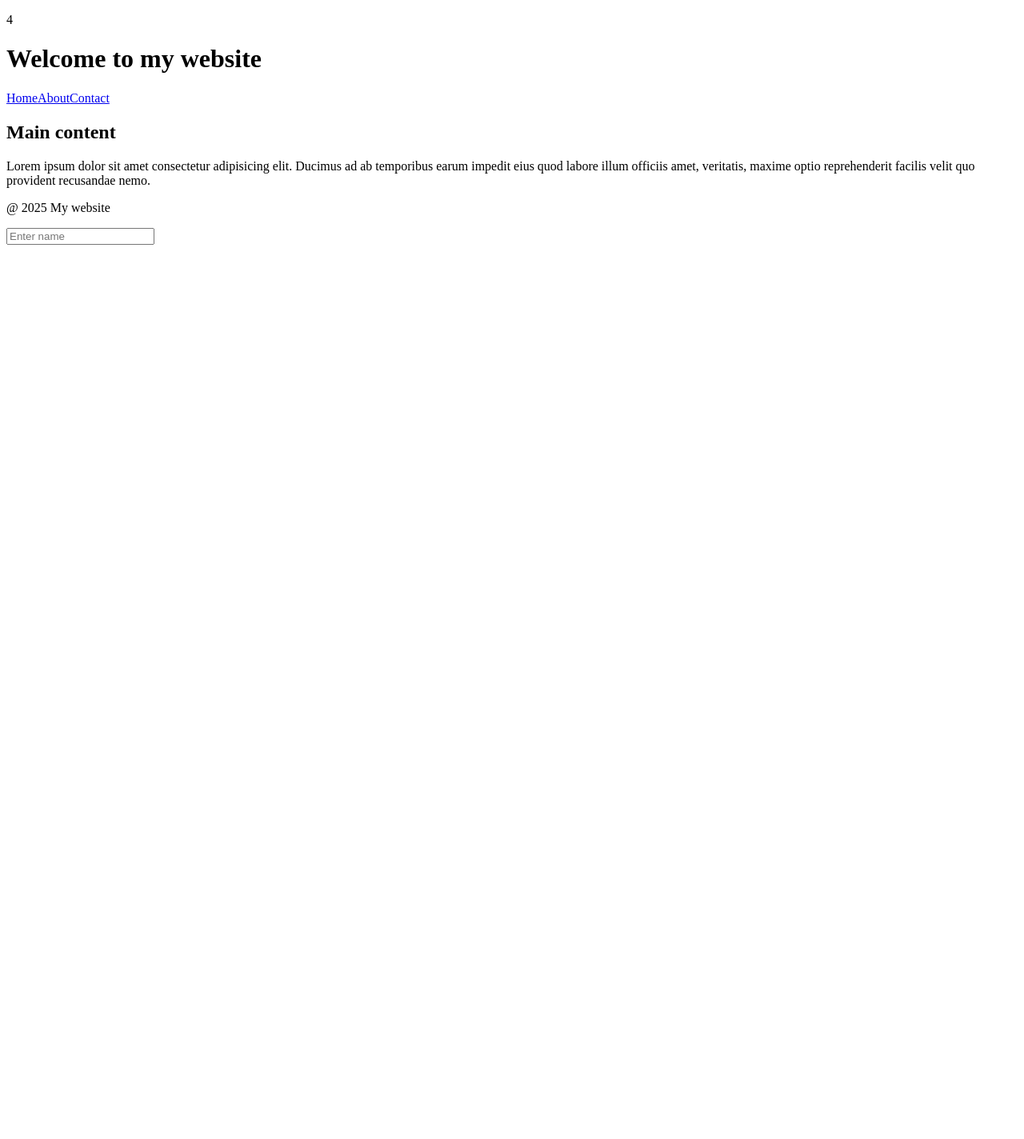
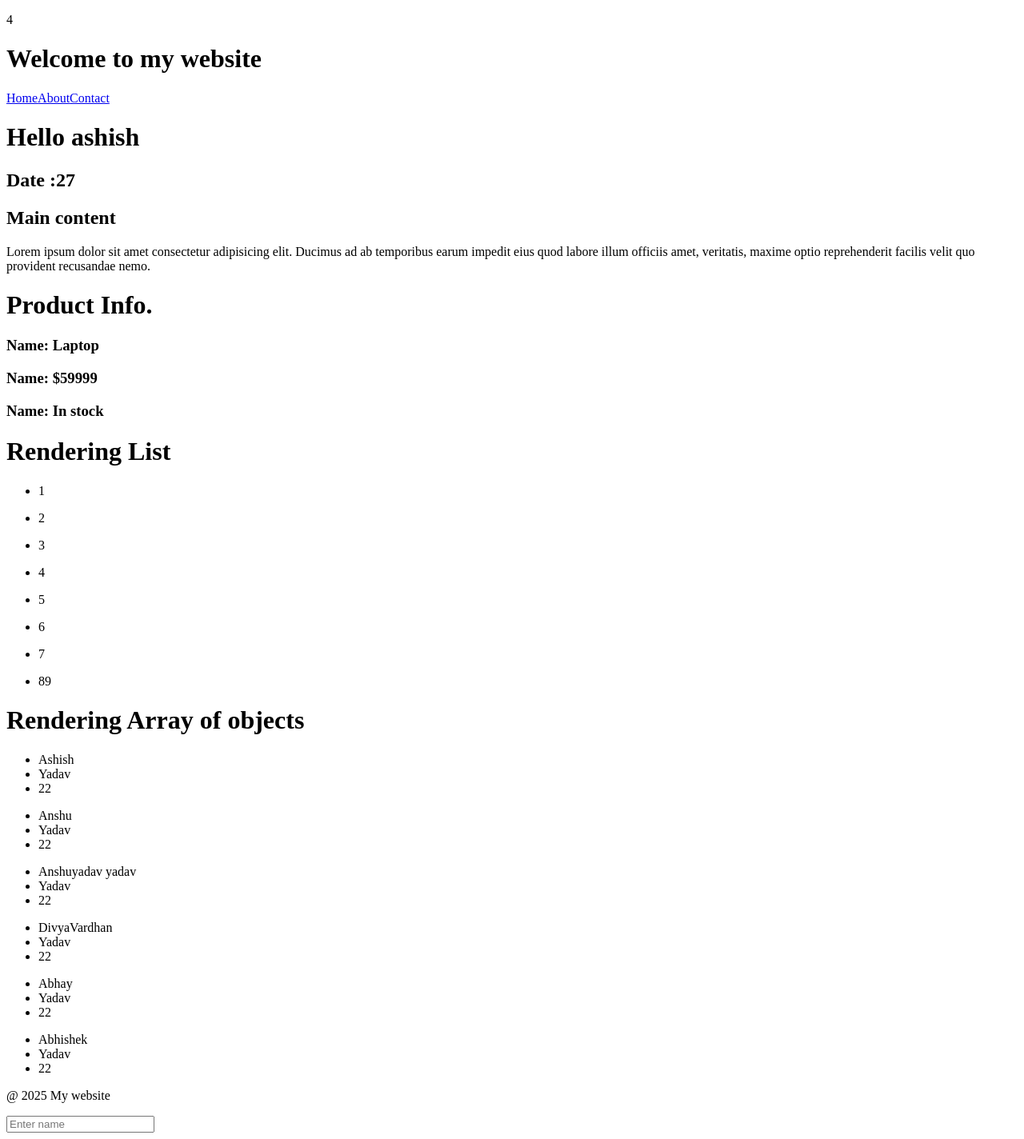
Before and after one commit to ashishyadav4368/React-Js, a React (Vite) app in the folder Day1/: page / in a window 1280 px wide. Shown: the whole page at 80% size. Before the commit the page ends 800 px from the top, so only its background shows below. Built offline with nearby package versions, Linux system fonts and the light colour scheme.

Commit message:
Add components: Greet, ProductInfor, RenderList, and RenderObject to App

```diff
--- a/Day1/src/App.jsx
+++ b/Day1/src/App.jsx
@@ -2,13 +2,22 @@ import React from "react";
 import Header from "./components/Header";
 import Footer from "./components/Footer";
 import MainContent from "./components/MainContent";
+import Greet from "./components/Greet";
+import ProductInfor from "./components/ProductInfor";
+import RenderList from "./components/RenderList";
+import RenderObject from "./components/RenderObject";
 
 const App = () => {
   return (
     <div>
       <p>{2 + 2}</p>
       <Header />
+      <Greet />
       <MainContent />
+
+      <ProductInfor />
+      <RenderList />
+      <RenderObject />
       <Footer />
     </div>
   );
--- a/Day1/src/components/Greet.jsx
+++ b/Day1/src/components/Greet.jsx
@@ -1,7 +1,14 @@
 import React from "react";
 
 const Greet = () => {
-  return <div>Hello world</div>;
+  const greet = "Hello ashish";
+  const date = new Date();
+  return (
+    <div>
+      <h1>{greet}</h1>
+      <h2>Date :{date.getDate()} </h2>
+    </div>
+  );
 };
 
 export default Greet;
--- /dev/null
+++ b/Day1/src/components/ProductInfor.jsx
@@ -0,0 +1,19 @@
+import React from "react";
+
+const ProductInfor = () => {
+  const product = {
+    name: "Laptop",
+    Price: "59999",
+    availability: "In stock",
+  };
+  return (
+    <div>
+      <h1>Product Info.</h1>
+      <h3>Name: {product.name}</h3>
+      <h3>Name: ${product.Price}</h3>
+      <h3>Name: {product.availability}</h3>
+    </div>
+  );
+};
+
+export default ProductInfor;
--- /dev/null
+++ b/Day1/src/components/RenderList.jsx
@@ -0,0 +1,17 @@
+import React from "react";
+
+const RenderList = () => {
+  const numbers = [1, 2, 3, 4, 5, 6, 7, 89];
+  return (
+    <div>
+      <h1>Rendering List </h1>
+      {numbers.map((number) => (
+        <ul key={Math.random()}>
+          <li>{number}</li>
+        </ul>
+      ))}
+    </div>
+  );
+};
+
+export default RenderList;
--- /dev/null
+++ b/Day1/src/components/RenderObject.jsx
@@ -0,0 +1,50 @@
+import React from "react";
+
+const RenderObject = () => {
+  const users = [
+    {
+      fName: "Ashish",
+      lName: "Yadav",
+      age: "22",
+    },
+    {
+      fName: "Anshu",
+      lName: "Yadav",
+      age: "22",
+    },
+    {
+      fName: "Anshuyadav yadav",
+      lName: "Yadav",
+      age: "22",
+    },
+    {
+      fName: "DivyaVardhan",
+      lName: "Yadav",
+      age: "22",
+    },
+    {
+      fName: "Abhay",
+      lName: "Yadav",
+      age: "22",
+    },
+    {
+      fName: "Abhishek",
+      lName: "Yadav",
+      age: "22",
+    },
+  ];
+  return (
+    <div>
+      <h1>Rendering Array of objects</h1>
+      {users.map(({ fName, lName, age }) => (
+        <ul>
+          <li>{fName}</li>
+          <li>{lName}</li>
+          <li>{age}</li>
+        </ul>
+      ))}
+    </div>
+  );
+};
+
+export default RenderObject;
```
